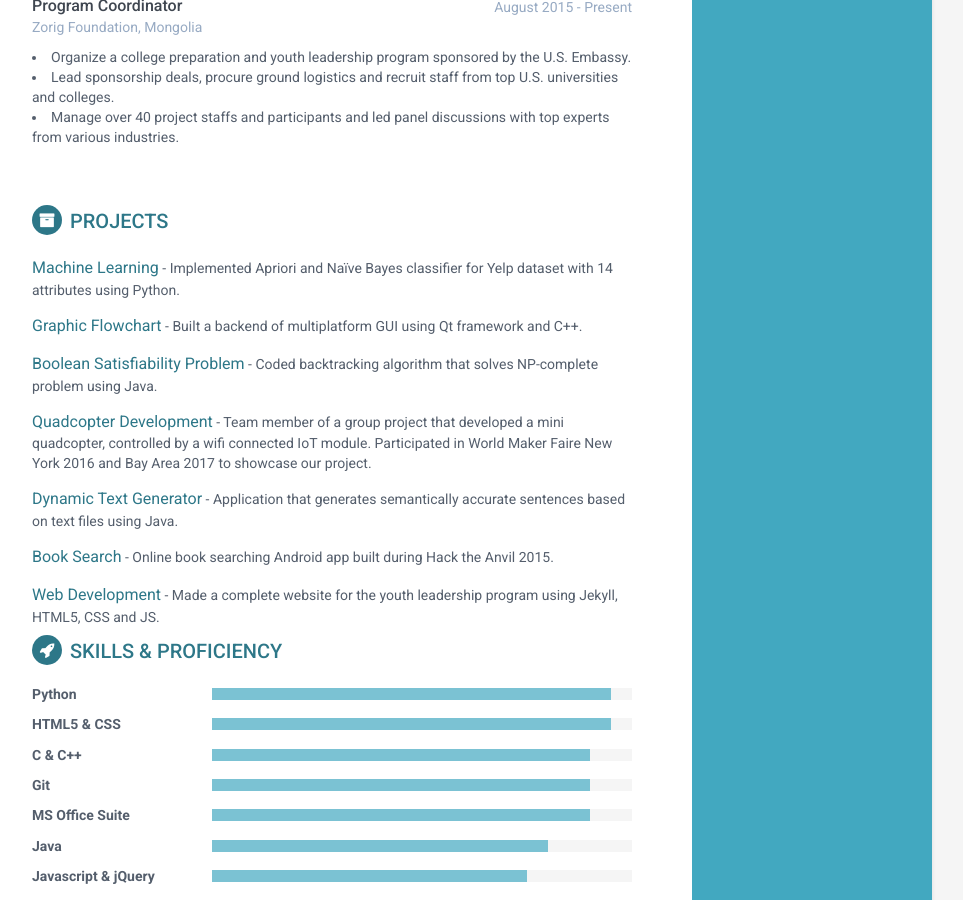
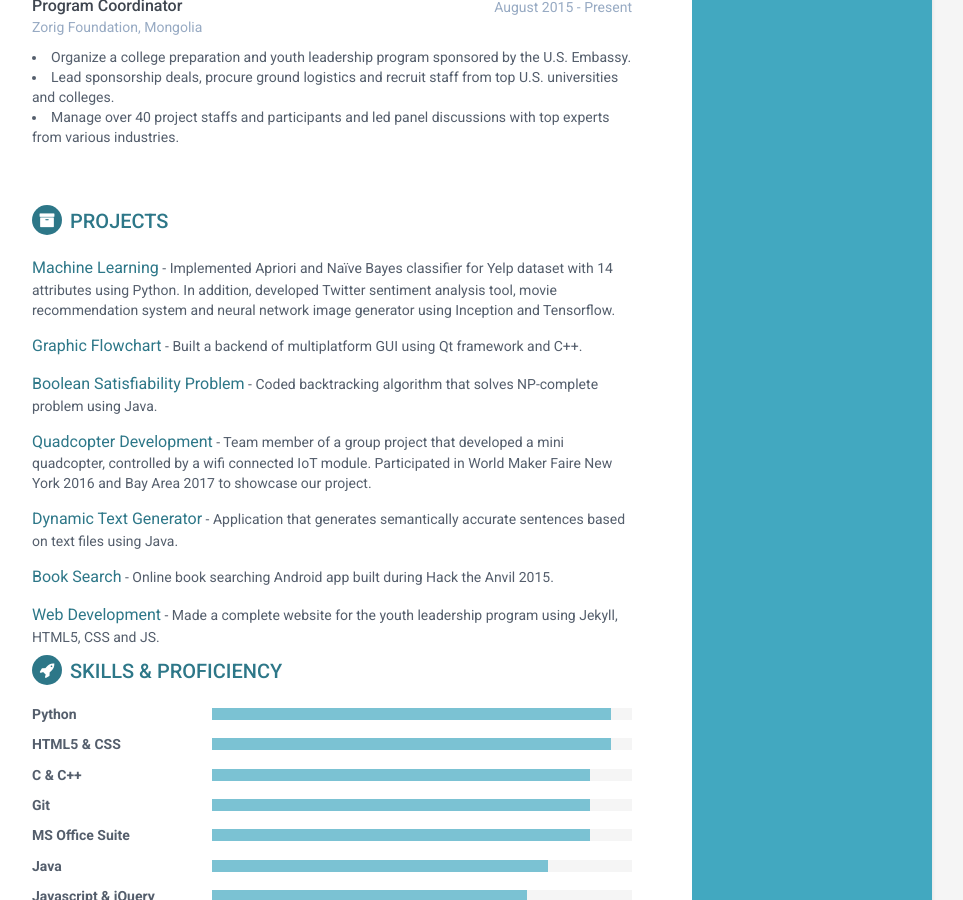
Before and after one commit to jantsankhorloo/jantsankhorloo.github.io, a Jekyll site: the page built from index.html, in a window 1280 px wide and 900 px high, scrolled down 1391 px. Shown: the whole window, without its empty margins (188-1151 px from the left). Built offline with Jekyll 4.4.1, drawn with Linux system fonts in a browser that asks for light colours.

Commit message:
addition ML projects

```diff
--- a/_includes/projects.html
+++ b/_includes/projects.html
@@ -2,7 +2,7 @@
     <h2 class="section-title"><i class="fa fa-archive"></i>Projects</h2>
 
     <div class="item">
-        <span class="project-title"><a href="https://github.com/jantsankhorloo/MLAlgorithms" target="_blank">Machine Learning</a></span> - <span class="project-tagline">Implemented Apriori and Naïve Bayes classifier for Yelp dataset with 14 attributes using Python. </span>
+        <span class="project-title"><a href="https://github.com/jantsankhorloo/MLAlgorithms" target="_blank">Machine Learning</a></span> - <span class="project-tagline">Implemented Apriori and Naïve Bayes classifier for Yelp dataset with 14 attributes using Python. In addition, developed Twitter sentiment analysis tool, movie recommendation system and neural network image generator using Inception and Tensorflow.</span>
     </div><!--//item-->
     <div class="item">
         <span class="project-title"><a href="https://github.com/jantsankhorloo/C-Programming-Stuff/tree/master/QT%20Graphic%20UI" target="_blank">Graphic Flowchart</a></span> -
```
